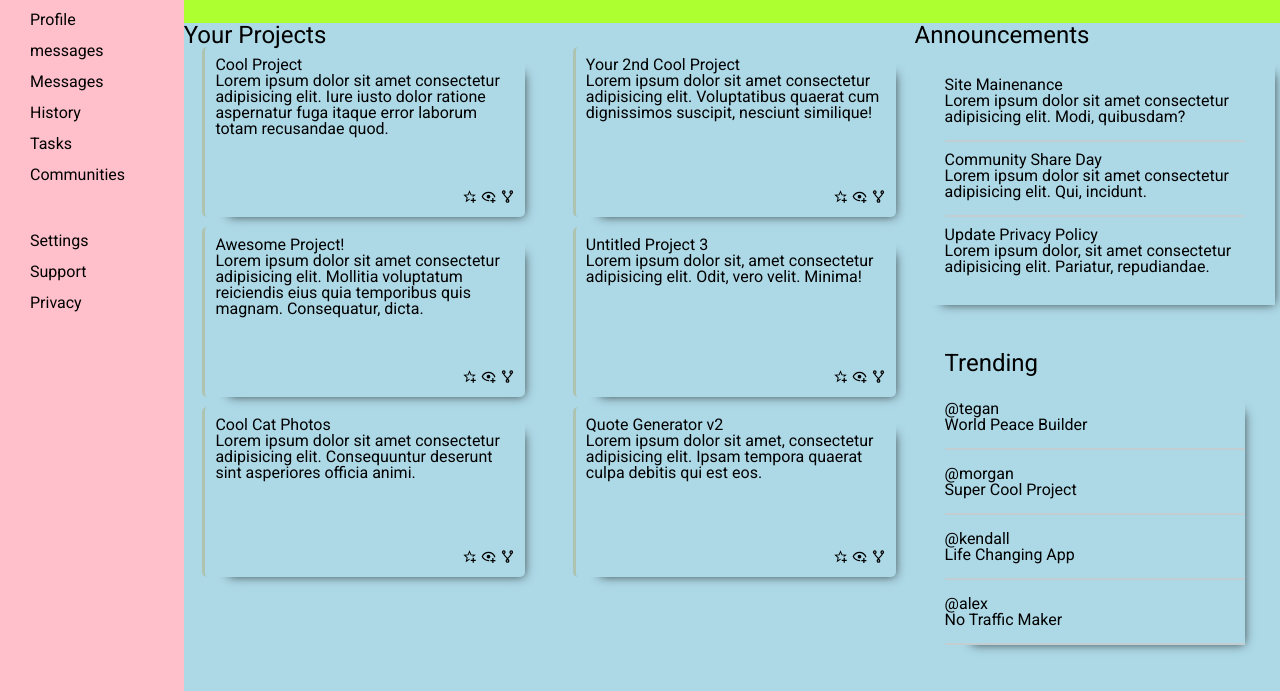
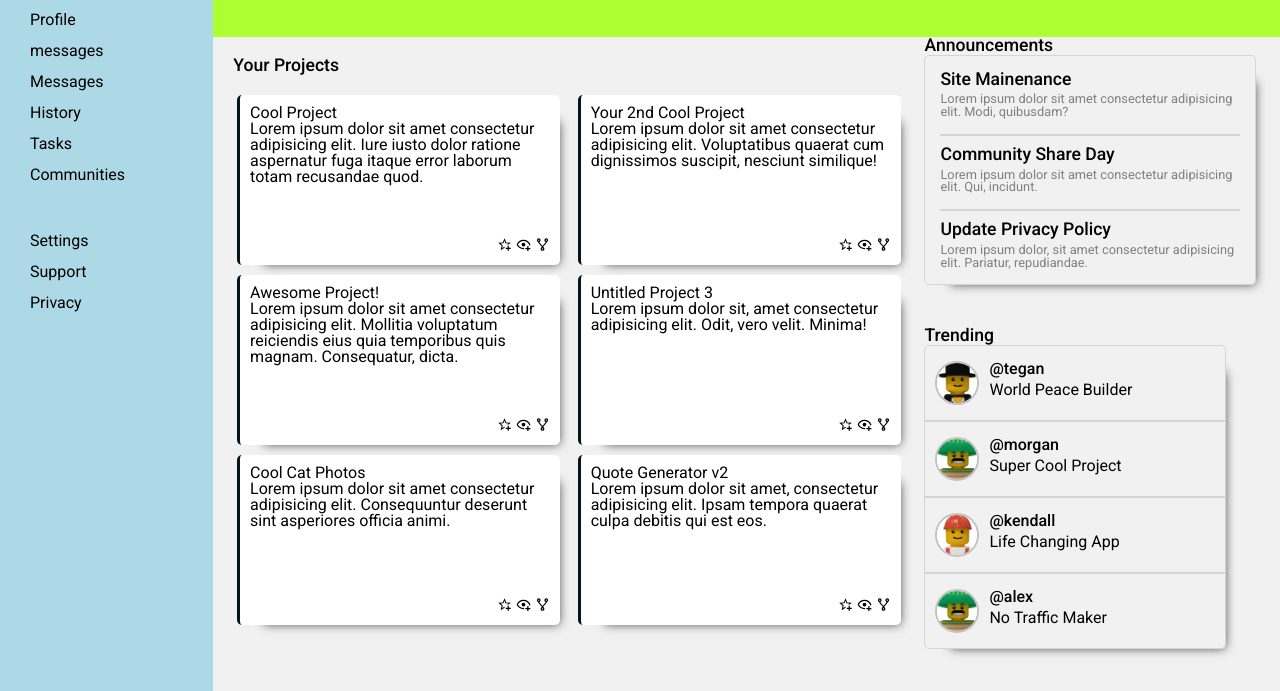
Before and after one commit to AntGNgo/admin-dashboard, a plain HTML site: page index.html in a window 1280 px wide. Shown: the part 109-800 px from the top of the page. Drawn offline with Linux system fonts and the light colour scheme.

Commit message:
add user imgs. adjust padding and sizing

```diff
--- a/index.html
+++ b/index.html
@@ -171,28 +171,28 @@
         <p class="section-title">Trending</p>
         <div class="trending-container">
           <div class="trending-card">
-            <img src="" alt="" />
+            <img src="./assets/2.jpg" alt="" />
             <div class="trending-username">
               <p class="main-name">@tegan</p>
               <p class="name-description">World Peace Builder</p>
             </div>
           </div>
           <div class="trending-card">
-            <img src="" alt="" />
+            <img src="./assets/6.jpg" alt="" />
             <div class="trending-username">
               <p class="main-name">@morgan</p>
               <p class="name-description">Super Cool Project</p>
             </div>
           </div>
           <div class="trending-card">
-            <img src="" alt="" />
+            <img src="./assets/7.jpg" alt="" />
             <div class="trending-username">
               <p class="main-name">@kendall</p>
               <p class="name-description">Life Changing App</p>
             </div>
           </div>
           <div class="trending-card">
-            <img src="" alt="" />
+            <img src="./assets/6.jpg" alt="" />
             <div class="trending-username">
               <p class="main-name">@alex</p>
               <p class="name-description">No Traffic Maker</p>
--- a/styles.css
+++ b/styles.css
@@ -14,8 +14,9 @@ html {
 
 body {
   height: 100vh;
+  width: 100vw;
   display: grid;
-  /* grid-template-columns: 20% 80%; */
+  grid-template-columns: 1fr 5fr;
   grid-template-areas: "sidebar user" "sidebar main";
 }
 
@@ -73,8 +74,9 @@ body {
   flex-direction: column;
   box-shadow: 13px 13px 10px -14px rgba(0, 0, 0, 0.75);
   border-radius: 5px;
-  border-left: 3px solid var(--accent-light);
+  border-left: 3px solid var(--dark-bg);
   padding: 10px;
+  background-color: white;
 }
 
 .card-btns {
@@ -88,7 +90,8 @@ body {
 }
 
 .section-title {
-  font-size: 1.5rem;
+  font-weight: 500;
+  font-size: 1.1rem;
 }
 
 .announcements-container,
@@ -102,7 +105,7 @@ body {
   flex-direction: column;
   padding: 30px 0 0 30px;
   grid-area: sidebar;
-  background-color: pink;
+  background-color: lightblue;
 }
 
 .dashboard-logo {
@@ -126,7 +129,7 @@ body {
 }
 
 .main {
-  background-color: lightblue;
+  background-color: rgba(219, 219, 219, 0.382);
   grid-area: main;
   /* height: 100%; */
   display: grid;
@@ -137,6 +140,10 @@ body {
 
 .your-projects {
   grid-area: main-content;
+  display: flex;
+  flex-direction: column;
+  gap: 20px;
+  padding: 20px;
 }
 
 .your-project-cards {
@@ -157,7 +164,9 @@ body {
   display: flex;
   flex-direction: column;
   gap: 10px;
-  padding: 30px;
+  padding: 15px;
+  border: 1px solid rgba(204, 204, 204, 0.733);
+  border-radius: 5px;
   /* margin-bottom: 40px; */
 }
 
@@ -171,15 +180,50 @@ body {
   padding-bottom: 0px;
 }
 
+.announcement {
+  text-overflow: ellipsis;
+}
+
+.announcement .body {
+  font-size: 0.8rem;
+  color: gray;
+}
+
+.announcement .title {
+  font-weight: 500;
+  font-size: 1.1rem;
+  margin-bottom: 5px;
+}
+
 .trending {
   grid-area: trending;
   display: flex;
   flex-direction: column;
-  gap: 10px;
-  padding: 30px;
+}
+
+.trending-container {
+  border: 1px solid rgba(204, 204, 204, 0.733);
+  border-radius: 5px;
 }
 
 .trending-card {
-  padding-bottom: 15px;
+  display: flex;
+  gap: 10px;
   border-bottom: 2px solid rgba(204, 204, 204, 0.733);
+  padding: 15px 0 15px 10px;
 }
+
+.trending-card:last-child {
+  border-bottom: none;
+}
+
+.trending-card img {
+  width: 40px;
+  border: 2px solid rgba(0, 0, 0, 0.196);
+  border-radius: 100%;
+}
+
+.main-name {
+  font-weight: 500;
+  margin-bottom: 5px;
+}
```
Also changed, not shown: assets/2.jpg (added), assets/6.jpg (added), assets/7.jpg (added).
